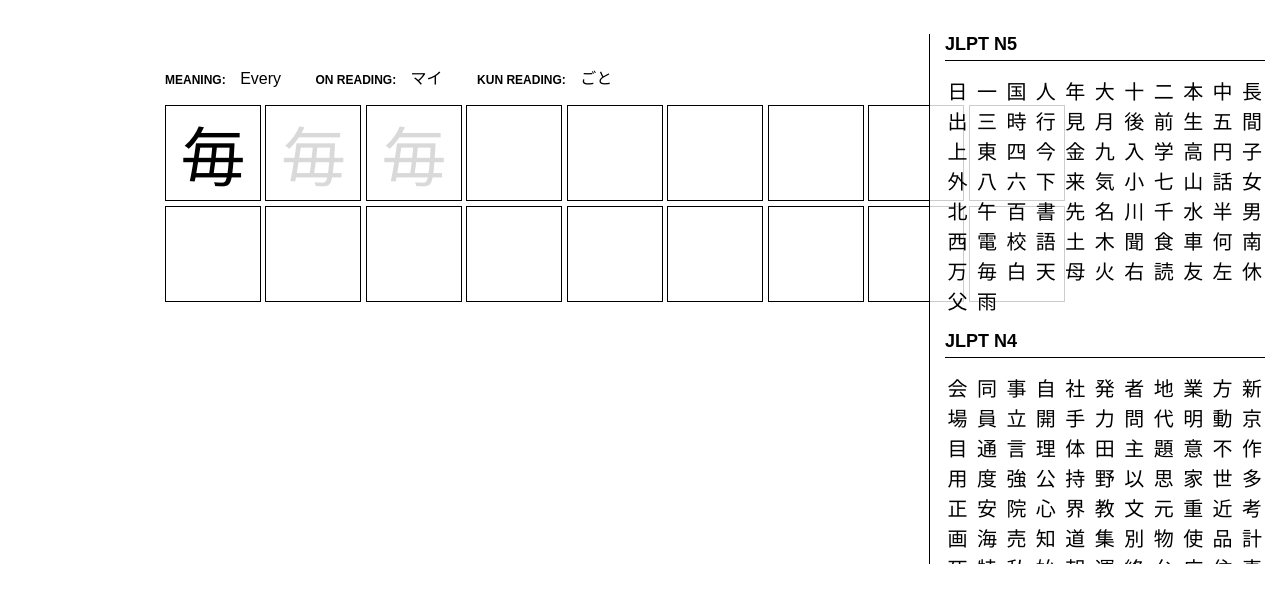
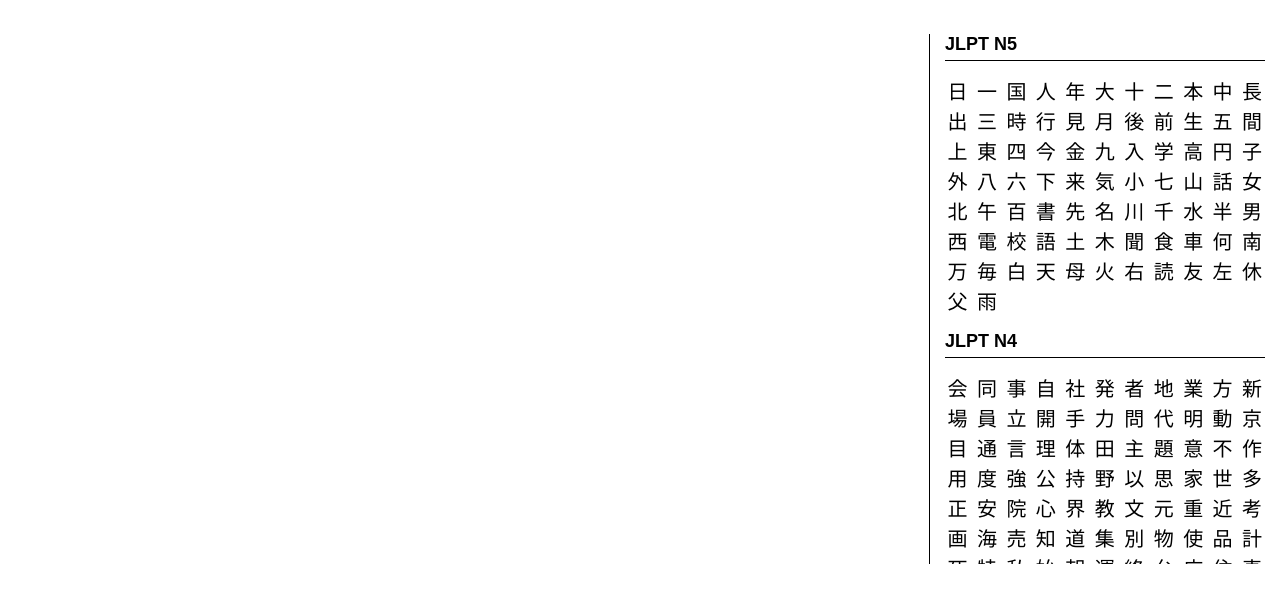
Before and after one commit to jensechu/kanji, a plain HTML site: page index.html in a window 1280 px wide. Shown: the part 76-678 px from the top of the page. Drawn offline with nearby package versions, Linux system fonts and the light colour scheme.

Commit message:
:cake: Removing sample row

```diff
--- a/index.html
+++ b/index.html
@@ -22,73 +22,6 @@
         </div>
       </div> <!-- KANJI SELECTOR -->
       <div id="content">
-
-      	<div class="kanji-row">
-      	  <dl class="kanji-data">
-      	    <dt class="kanji-term">Meaning:</dt>
-      	    <dd class="kanji-definition">Every</dd>
-
-      	    <dt class="kanji-term">On Reading:</dt>
-      	    <dd class="kanji-definition">マイ</dd>
-
-      	    <dt class="kanji-term">Kun Reading:</dt>
-      	    <dd class="kanji-definition">ごと</dd>
-      	  </dl>
-      	  <div class="kanji-box">
-      	    毎
-      	  </div>
-      	  <div class="kanji-box">
-      	    毎
-      	  </div>
-      	  <div class="kanji-box">
-      	    毎
-      	  </div>
-      	  <div class="kanji-box">
-      	    毎
-      	  </div>
-      	  <div class="kanji-box">
-      	    毎
-      	  </div>
-      	  <div class="kanji-box">
-      	    赤
-      	  </div>
-      	  <div class="kanji-box">
-      	    毎
-      	  </div>
-      	  <div class="kanji-box">
-      	    毎
-      	  </div>
-      	  <div class="kanji-box">
-      	    毎
-      	  </div>
-      	  <div class="kanji-box">
-      	    毎
-      	  </div>
-      	  <div class="kanji-box">
-      	    青
-      	  </div>
-      	  <div class="kanji-box">
-      	    毎
-      	  </div>
-      	  <div class="kanji-box">
-      	    魚
-      	  </div>
-      	  <div class="kanji-box">
-      	    毎
-      	  </div>
-      	  <div class="kanji-box">
-      	    愛
-      	  </div>
-      	  <div class="kanji-box">
-      	    毎
-      	  </div>
-      	  <div class="kanji-box">
-      	    猫
-      	  </div>
-      	  <div class="kanji-box">
-      	    毎
-      	  </div>
-      	</div>　<!-- KANJI ROW -->
 
       </div> <!-- CONTENT -->
 
```
